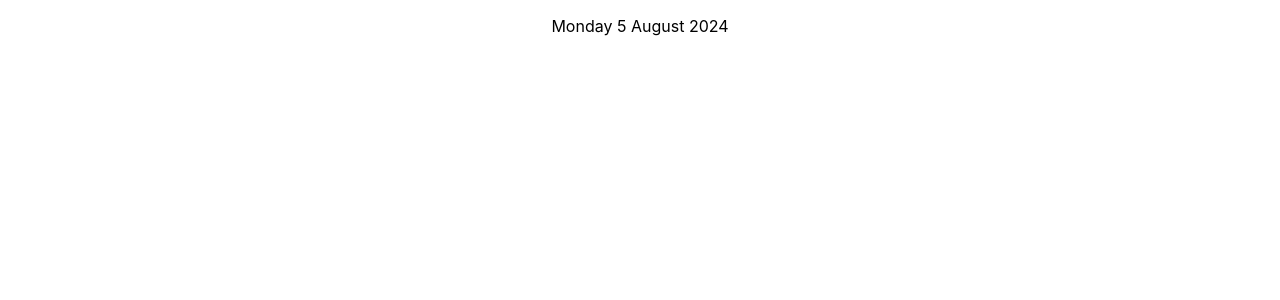
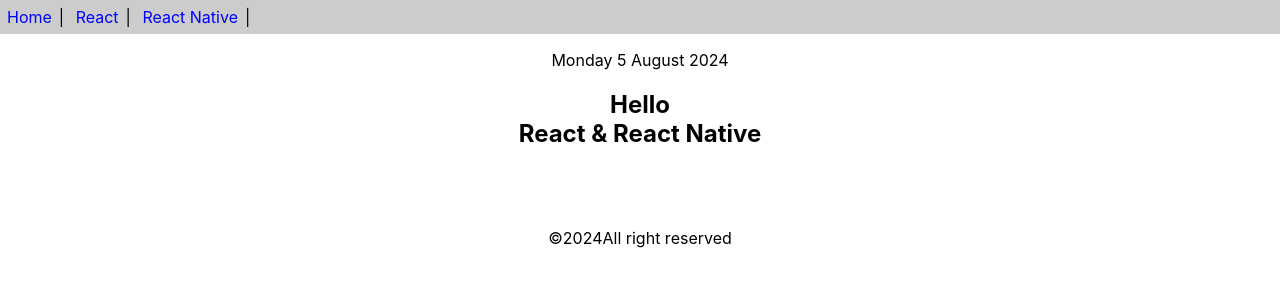
Before and after one commit to Ittipond/App1, a React (Create React App) app in the folder app1/: page / in a window 1280 px wide. Shown: the top 300 px of the page. Built offline with nearby package versions, Linux system fonts and the light colour scheme.

Commit message:
add component

```diff
--- a/app1/src/App.js
+++ b/app1/src/App.js
@@ -1,10 +1,15 @@
 import React from 'react'
 import Calender from './class-components'
+import { Header, Content, Footer } from './func-componetent'
 
 export default function App() {
   return (
     <>
+    <Header/>
     <p><center><Calender/></center></p>
+    <Content/>
+    <Footer/>
+
     </>
   )
 
--- /dev/null
+++ b/app1/src/func-componetent.js
@@ -0,0 +1,34 @@
+import React from 'react'
+
+export function Header() {
+    const aStyle = {
+        display:'inline-block',
+        color: 'blue',
+        margin: '7px',
+        textDecoration:'none',
+    }
+    return (
+        <div style={{backgroundColor: '#ccc'}}>
+            <a href="" style={aStyle}>Home</a>|&nbsp;
+            <a href="" style={aStyle}>React</a>|&nbsp;
+            <a href="" style={aStyle}>React Native</a>|&nbsp;
+        </div>
+    )
+}
+export function Content() {
+    return(
+        <div style={{textAlign:'center'}}>
+            <h2>Hello <br/>React & React Native</h2>
+            <br/><br/><br/>
+        </div>
+    )
+
+}
+export const Footer = () => {
+    return(
+        <div style={{textAlign:'center'}}>
+            &copy;{new Date().getFullYear()}All right reserved
+        </div>
+    )
+
+}
```
